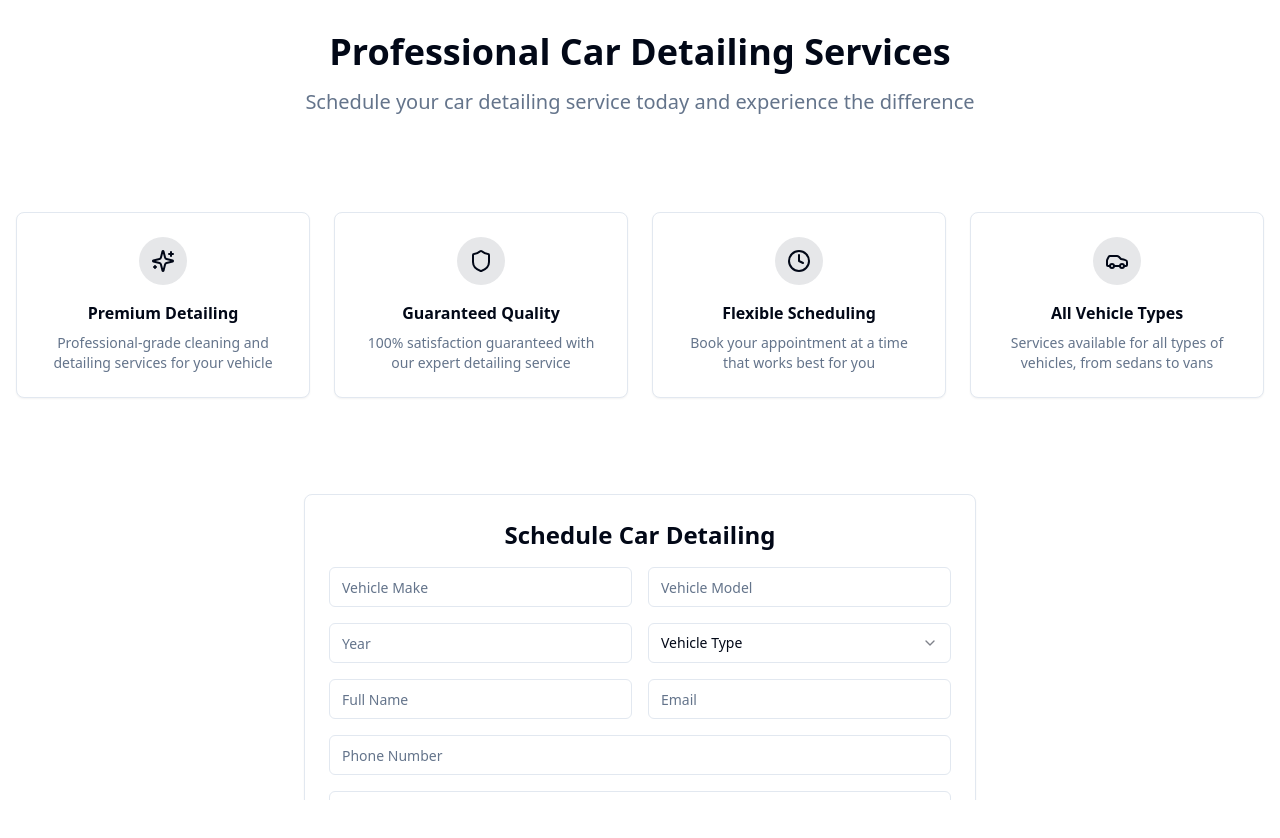
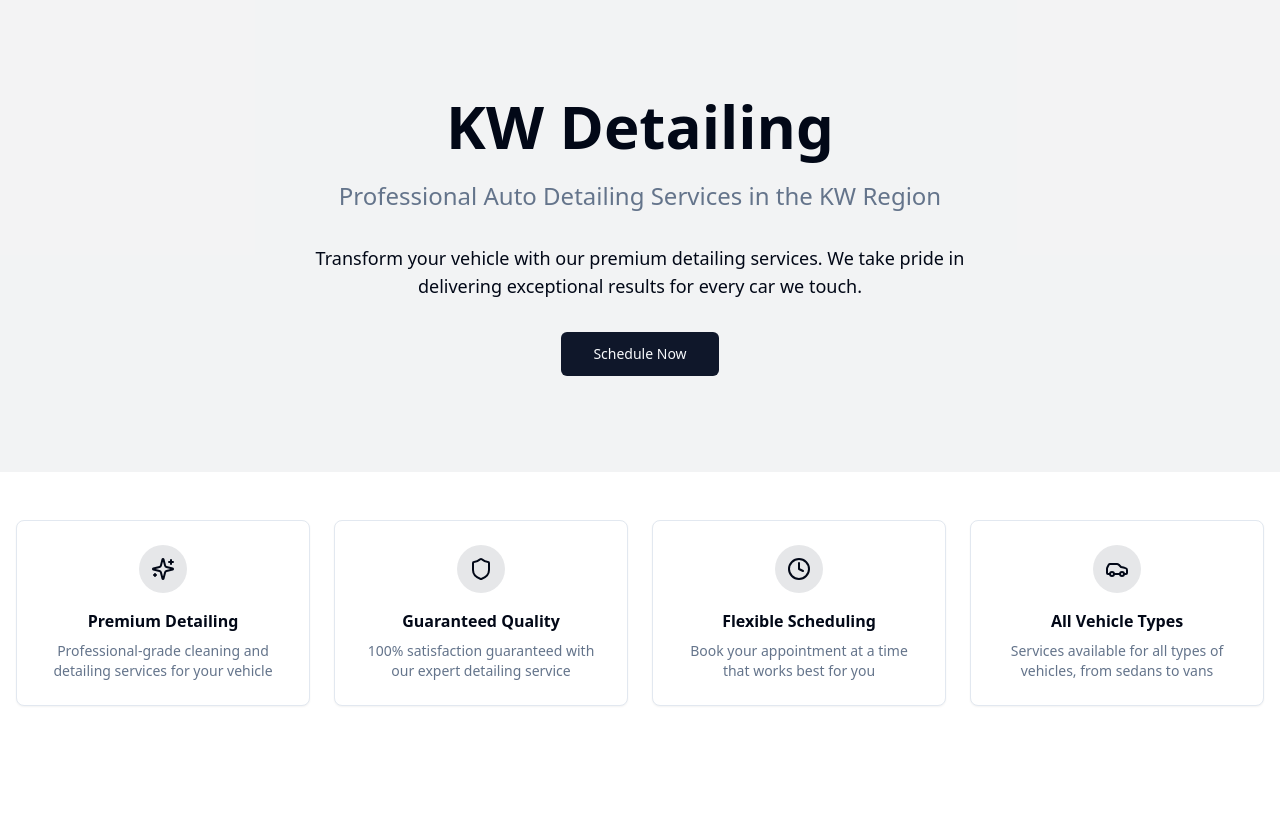
Before and after one commit to altanlabs/d9e852-kw-detailing, a React (Vite) app: page / in a window 1280 px wide. Shown: the top 838 px of the page. Before the commit the page ends 800 px from the top, so only its background shows below. Built offline with nearby package versions, Linux system fonts and the light colour scheme; what @radix-ui/themes would draw is missing.

Commit message:
New commit

```diff
--- /dev/null
+++ b/src/components/blocks/footer.tsx
@@ -0,0 +1,37 @@
+const Footer = () => {
+  return (
+    <footer className="border-t mt-16">
+      <div className="container mx-auto px-4 py-8">
+        <div className="grid grid-cols-1 md:grid-cols-3 gap-8">
+          <div>
+            <h3 className="font-bold text-lg mb-4">KW Detailing</h3>
+            <p className="text-muted-foreground">
+              Professional auto detailing services in the Kitchener-Waterloo region.
+            </p>
+          </div>
+          <div>
+            <h3 className="font-bold text-lg mb-4">Contact</h3>
+            <ul className="space-y-2 text-muted-foreground">
+              <li>Email: info@kwdetailing.com</li>
+              <li>Phone: (519) XXX-XXXX</li>
+              <li>Kitchener-Waterloo, ON</li>
+            </ul>
+          </div>
+          <div>
+            <h3 className="font-bold text-lg mb-4">Hours</h3>
+            <ul className="space-y-2 text-muted-foreground">
+              <li>Monday - Friday: 8:00 AM - 6:00 PM</li>
+              <li>Saturday: 9:00 AM - 5:00 PM</li>
+              <li>Sunday: Closed</li>
+            </ul>
+          </div>
+        </div>
+        <div className="text-center mt-8 pt-8 border-t text-muted-foreground">
+          <p>&copy; {new Date().getFullYear()} KW Detailing. All rights reserved.</p>
+        </div>
+      </div>
+    </footer>
+  );
+};
+
+export default Footer;
--- /dev/null
+++ b/src/components/blocks/hero-section.tsx
@@ -0,0 +1,32 @@
+import { Button } from "@/components/ui/button";
+
+const HeroSection = () => {
+  const scrollToScheduling = () => {
+    const schedulingForm = document.getElementById('scheduling-form');
+    schedulingForm?.scrollIntoView({ behavior: 'smooth' });
+  };
+
+  return (
+    <div className="relative bg-primary/5 py-16 md:py-24">
+      <div className="container mx-auto px-4">
+        <div className="text-center">
+          <h1 className="text-4xl md:text-6xl font-bold mb-6">
+            KW Detailing
+          </h1>
+          <p className="text-xl md:text-2xl text-muted-foreground mb-8">
+            Professional Auto Detailing Services in the KW Region
+          </p>
+          <p className="text-lg mb-8 max-w-2xl mx-auto">
+            Transform your vehicle with our premium detailing services.
+            We take pride in delivering exceptional results for every car we touch.
+          </p>
+          <Button size="lg" onClick={scrollToScheduling}>
+            Schedule Now
+          </Button>
+        </div>
+      </div>
+    </div>
+  );
+};
+
+export default HeroSection;
--- a/src/pages/index.tsx
+++ b/src/pages/index.tsx
@@ -1,21 +1,28 @@
 import ServiceSchedulingForm from "@/components/blocks/scheduling-form";
 import FeaturesSection from "@/components/blocks/features-section";
+import HeroSection from "@/components/blocks/hero-section";
+import Footer from "@/components/blocks/footer";
 
 export default function HomePage() {
   return (
-    <div className="container mx-auto px-4 py-8">
-      <div className="text-center mb-12">
-        <h1 className="text-4xl font-bold mb-4">Professional Car Detailing Services</h1>
-        <p className="text-xl text-muted-foreground">
-          Schedule your car detailing service today and experience the difference
-        </p>
+    <div>
+      <HeroSection />
+
+      <div className="container mx-auto px-4">
+        <FeaturesSection />
+
+        <div className="mt-12" id="scheduling-form">
+          <div className="text-center mb-8">
+            <h2 className="text-3xl font-bold mb-4">Schedule Your Detailing Service</h2>
+            <p className="text-muted-foreground">
+              Book your appointment with KW Detailing today
+            </p>
+          </div>
+          <ServiceSchedulingForm />
+        </div>
       </div>
 
-      <FeaturesSection />
-
-      <div className="mt-12">
-        <ServiceSchedulingForm />
-      </div>
+      <Footer />
     </div>
   );
 }
```
